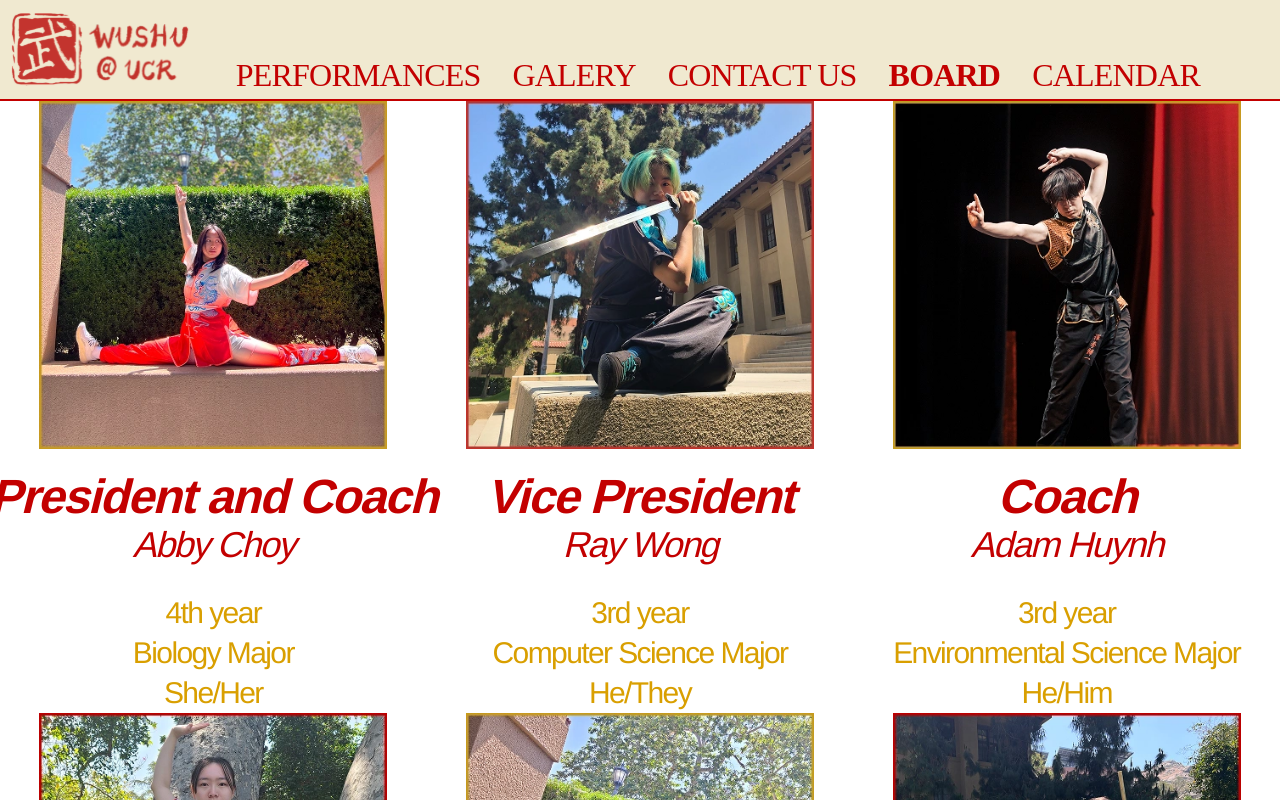
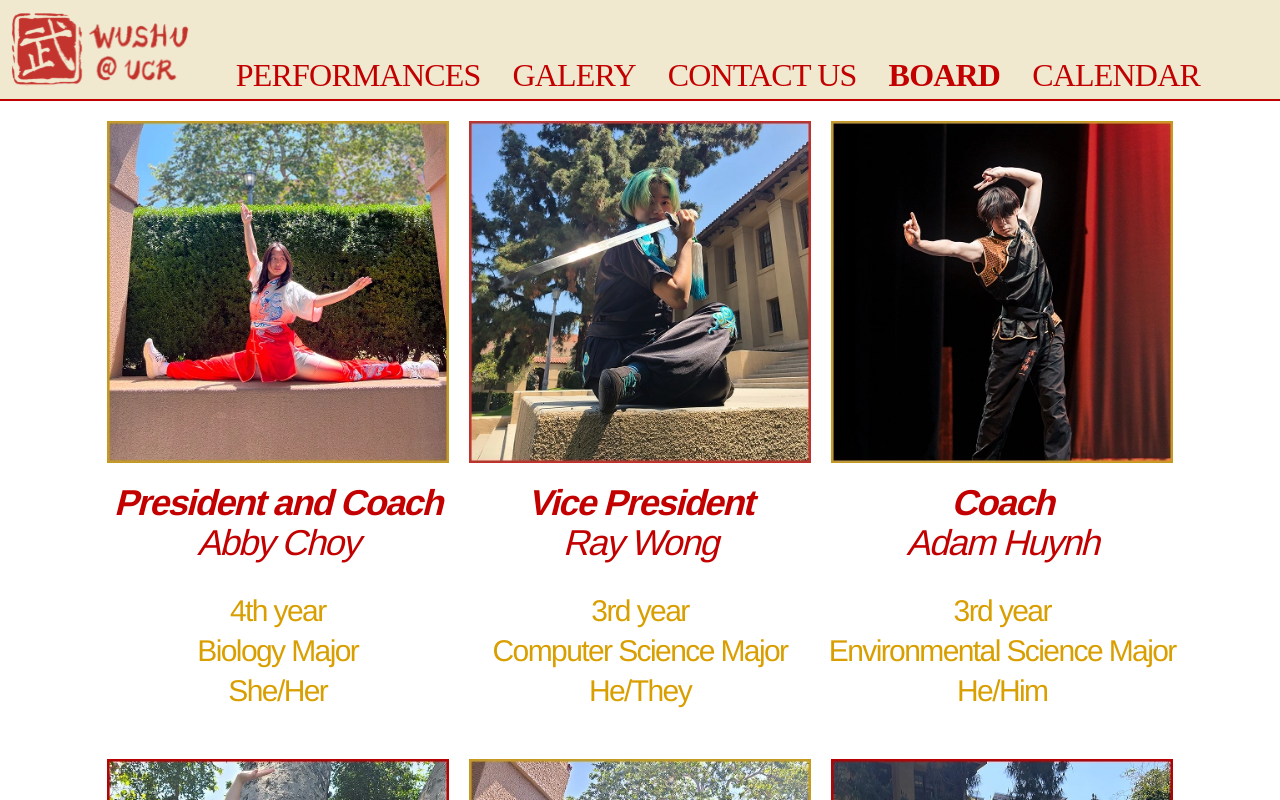
Before and after one commit to acm-ucr/wushu-website, a Next.js app: page /board in a window 1280 px wide. Shown: the top 800 px of the page. Built offline with nearby package versions, Linux system fonts and the light colour scheme; a web font is replaced by a local one.

Commit message:
Edited spacing and small fixes to BoardMemberCard

```diff
--- a/src/app/board/page.tsx
+++ b/src/app/board/page.tsx
@@ -3,9 +3,9 @@ import { BoardMembers } from "../../data/BoardMembers";
 
 const Board = () => {
   return (
-    <div className="grid grid-cols-3 justify-items-center">
+    <div className="relative mx-auto grid w-5/6 grid-cols-3 justify-center gap-x-5 gap-y-12 pt-5">
       {BoardMembers.map((Member) => (
-        <div className="max-w-[348px]" key={Member.key}>
+        <div key={Member.key}>
           <BoardMemberCard
             key={Member.key}
             photo={Member.photo}
--- a/src/components/board/BoardMemberCard.tsx
+++ b/src/components/board/BoardMemberCard.tsx
@@ -21,7 +21,7 @@ const BoardMemberCard: React.FC<BoardMemberCardProps> = ({
   return (
     <div className="font-arimo justify-items-center -tracking-[0.1em] whitespace-nowrap">
       <Image src={photo} alt={`Photo of ${name}`} />
-      <div className="text-wushu-red-100 text-5xl leading-24 font-bold italic">
+      <div className="text-wushu-red-100 text-4xl leading-20 font-bold italic">
         {position}
       </div>
       <div className="text-wushu-red-100 text-4xl leading-0 italic">{name}</div>
```
Also changed, not shown: src/data/BoardMembers.ts (renamed from src/data/BoardMembers.js).
